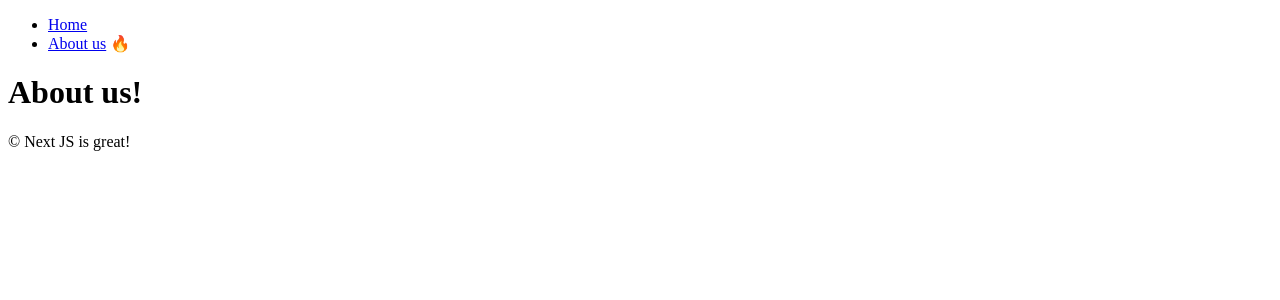
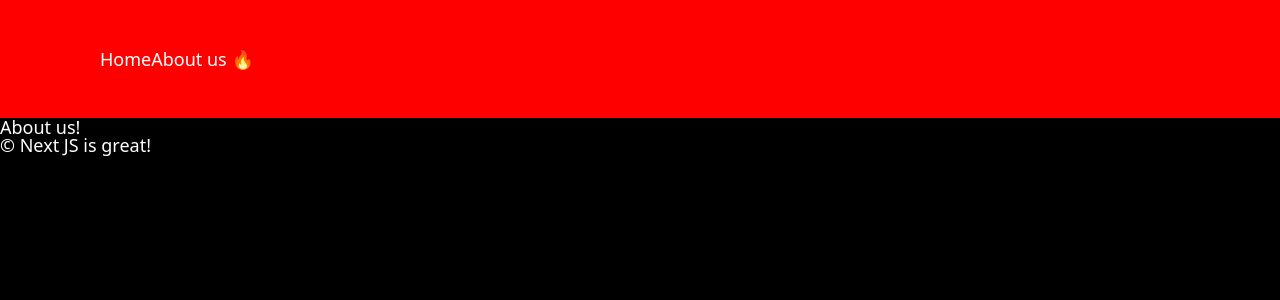
Before and after one commit to jsgjsg/learn-nextjs14, a Next.js app: page /about-us in a window 1280 px wide. Shown: the top 300 px of the page. Built offline with nearby package versions, Linux system fonts and the light colour scheme.

Commit message:
#4.1 DEPLOYMENT - CSS Modules 까지 완료

```diff
--- a/app/layout.tsx
+++ b/app/layout.tsx
@@ -1,3 +1,4 @@
+import "../styles/global.css";
 import { Metadata } from "next"
 import Navigation from "../components/navigation"
 
--- a/components/movie-videos.tsx
+++ b/components/movie-videos.tsx
@@ -3,10 +3,10 @@
 async function getVideos(id: string) {
     await new Promise((resolve) => setTimeout(resolve, 1000));
 
-    throw new Error("Something broken");
+    // throw new Error("Something broken");
 
-    // const response = await fetch(`${API_URL}/${id}/videos`);
-    // return response.json();
+    const response = await fetch(`${API_URL}/${id}/videos`);
+    return response.json();
 }
 
 export default async function MovieVideos({id} : { id: string }) {
--- a/components/navigation.tsx
+++ b/components/navigation.tsx
@@ -2,13 +2,14 @@
 
 import Link from "next/link";
 import { usePathname } from "next/navigation";
+import styles from "../styles/navigation.module.css"
 
 export default function Navigation() {
   const path = usePathname();
   console.log(path);
 
   return (
-    <nav>
+    <nav className={styles.nav}>
       <ul>
         <li>
           <Link href="/">Home</Link> {path === "/" ? "🔥" : ""}
--- /dev/null
+++ b/styles/global.css
@@ -0,0 +1,139 @@
+html,
+body,
+div,
+span,
+applet,
+object,
+iframe,
+h1,
+h2,
+h3,
+h4,
+h5,
+h6,
+p,
+blockquote,
+pre,
+a,
+abbr,
+acronym,
+address,
+big,
+cite,
+code,
+del,
+dfn,
+em,
+img,
+ins,
+kbd,
+q,
+s,
+samp,
+small,
+strike,
+strong,
+sub,
+sup,
+tt,
+var,
+b,
+u,
+i,
+center,
+dl,
+dt,
+dd,
+ol,
+ul,
+li,
+fieldset,
+form,
+label,
+legend,
+table,
+caption,
+tbody,
+tfoot,
+thead,
+tr,
+th,
+td,
+article,
+aside,
+canvas,
+details,
+embed,
+figure,
+figcaption,
+footer,
+header,
+hgroup,
+menu,
+nav,
+output,
+ruby,
+section,
+summary,
+time,
+mark,
+audio,
+video {
+margin: 0;
+padding: 0;
+border: 0;
+font-size: 100%;
+font: inherit;
+vertical-align: baseline;
+}
+/* HTML5 display-role reset for older browsers */
+article,
+aside,
+details,
+figcaption,
+figure,
+footer,
+header,
+hgroup,
+menu,
+nav,
+section {
+display: block;
+}
+body {
+line-height: 1;
+}
+ol,
+ul {
+list-style: none;
+}
+blockquote,
+q {
+quotes: none;
+}
+blockquote:before,
+blockquote:after,
+q:before,
+q:after {
+content: "";
+content: none;
+}
+table {
+border-collapse: collapse;
+border-spacing: 0;
+}
+
+body {
+    font-family: system-ui, -apple-system, BlinkMacSystemFont, 'Segoe UI', Roboto, Oxygen, Ubuntu, Cantarell, 'Open Sans', 'Helvetica Neue', sans-serif;
+    background-color: black;
+    color: white;
+    font-size: 18px;
+}
+
+a {
+    color: inherit;
+    text-decoration: none;
+}
+a:hover {
+    text-decoration: underline;
+}
--- /dev/null
+++ b/styles/navigation.module.css
@@ -0,0 +1,7 @@
+.nav {
+    background-color: red;
+    padding: 50px 100px;
+    && ul {
+    display: flex;
+    }
+}
```
